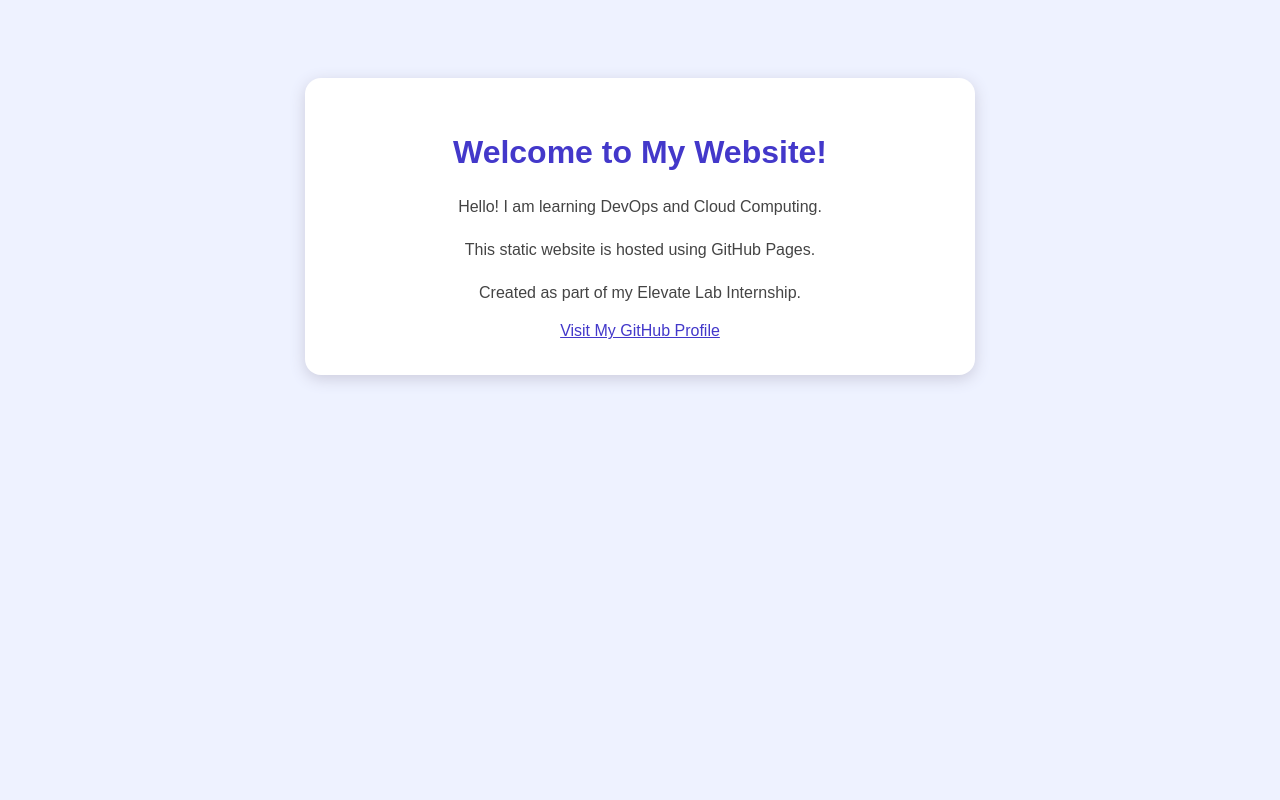
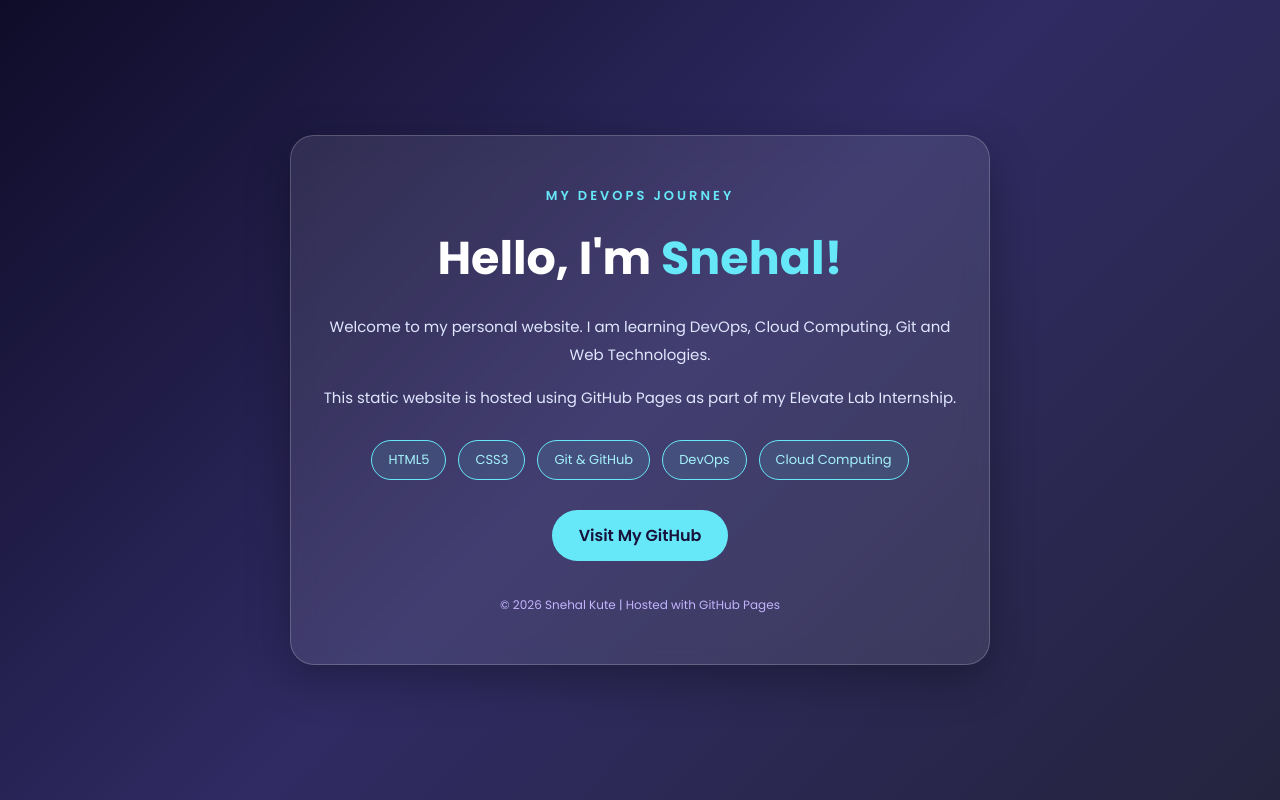
Before and after one commit to snehal-code66/static_website, a plain HTML site: page index.html in a window 1280 px wide. Drawn offline with Linux system fonts and the light colour scheme.

Commit message:
Update index.html

```diff
--- a/index.html
+++ b/index.html
@@ -4,36 +4,157 @@
 <head>
     <meta charset="UTF-8">
     <meta name="viewport" content="width=device-width, initial-scale=1.0">
-  <title>My Portfolio</title>
+
+    <title>Snehal | DevOps Portfolio</title>
+
+    <!-- Google Font -->
+    <link rel="preconnect" href="https://fonts.googleapis.com">
+    <link rel="preconnect" href="https://fonts.gstatic.com" crossorigin>
+    <link href="https://fonts.googleapis.com/css2?family=Poppins:wght@400;500;600;700&display=swap" rel="stylesheet">
+
     <style>
+        * {
+            margin: 0;
+            padding: 0;
+            box-sizing: border-box;
+        }
+
         body {
-      font-family: Arial, sans-serif;
+            font-family: 'Poppins', sans-serif;
+            background: linear-gradient(135deg, #0f0c29, #302b63, #24243e);
+            color: #ffffff;
+            min-height: 100vh;
+            display: flex;
+            justify-content: center;
+            align-items: center;
+            padding: 25px;
+        }
+
+        .card {
+            max-width: 700px;
+            width: 100%;
             text-align: center;
-      background: #eef2ff;
-      padding: 70px 20px;
+            padding: 50px 30px;
+            border-radius: 24px;
+            background: rgba(255, 255, 255, 0.09);
+            border: 1px solid rgba(255, 255, 255, 0.2);
+            box-shadow: 0 15px 45px rgba(0, 0, 0, 0.3);
+            backdrop-filter: blur(12px);
         }
+
+        .tag {
+            color: #67e8f9;
+            font-size: 13px;
+            font-weight: 600;
+            letter-spacing: 3px;
+            margin-bottom: 18px;
+        }
+
+        h1 {
+            font-size: clamp(30px, 5vw, 46px);
+            margin-bottom: 20px;
+            font-weight: 700;
+        }
+
+        h1 span {
+            color: #67e8f9;
+        }
+
+        p {
+            color: #e0e7ff;
+            font-size: 15px;
+            line-height: 1.9;
+            margin: 14px 0;
+        }
+
+        .skills {
+            display: flex;
+            justify-content: center;
+            flex-wrap: wrap;
+            gap: 12px;
+            margin-top: 28px;
+        }
+
+        .skills span {
+            background: rgba(103, 232, 249, 0.1);
+            border: 1px solid #67e8f9;
+            color: #a5f3fc;
+            padding: 9px 16px;
+            border-radius: 25px;
+            font-size: 13px;
+        }
+
+        .button {
+            display: inline-block;
+            margin-top: 30px;
+            padding: 13px 27px;
+            border-radius: 30px;
+            background: #67e8f9;
+            color: #17133b;
+            font-weight: 600;
+            text-decoration: none;
+            transition: 0.3s ease;
+        }
+
+        .button:hover {
+            background: #ffffff;
+            transform: translateY(-3px);
+            box-shadow: 0 5px 20px rgba(103, 232, 249, 0.3);
+        }
+
+        footer {
+            margin-top: 35px;
+            color: #c4b5fd;
+            font-size: 12px;
+        }
+
+        @media (max-width: 480px) {
             .card {
-      background: white;
-      max-width: 600px;
-      margin: auto;
-      padding: 35px;
-      border-radius: 16px;
-      box-shadow: 0 4px 15px #ccd;
+                padding: 35px 20px;
             }
-    h1 { color: #4338ca; }
-    p { color: #444; line-height: 1.7; }
-    a { color: #4338ca; }
+
+            p {
+                font-size: 14px;
+            }
+        }
     </style>
 </head>
+
 <body>
-  <div class="card">
-    <h1>Welcome to My Website!</h1>
-    <p>Hello! I am learning DevOps and Cloud Computing.</p>
-    <p>This static website is hosted using GitHub Pages.</p>
-    <p>Created as part of my Elevate Lab Internship.</p>
-    <a href="https://github.com/snehal-code66">
-      Visit My GitHub Profile
+    <main class="card">
+        <div class="tag">MY DEVOPS JOURNEY</div>
+
+        <h1>Hello, I'm <span>Snehal!</span></h1>
+
+        <p>
+            Welcome to my personal website.
+            I am learning DevOps, Cloud Computing,
+            Git and Web Technologies.
+        </p>
+
+        <p>
+            This static website is hosted using GitHub Pages
+            as part of my Elevate Lab Internship.
+        </p>
+
+        <div class="skills">
+            <span>HTML5</span>
+            <span>CSS3</span>
+            <span>Git & GitHub</span>
+            <span>DevOps</span>
+            <span>Cloud Computing</span>
+        </div>
+
+        <a class="button"
+           href="https://github.com/snehal-code66"
+           target="_blank"
+           rel="noopener noreferrer">
+            Visit My GitHub
         </a>
-  </div>
+
+        <footer>
+            © 2026 Snehal Kute | Hosted with GitHub Pages
+        </footer>
+    </main>
 </body>
 </html>
```
Lines whose indentation alone changed are shown as unchanged.
